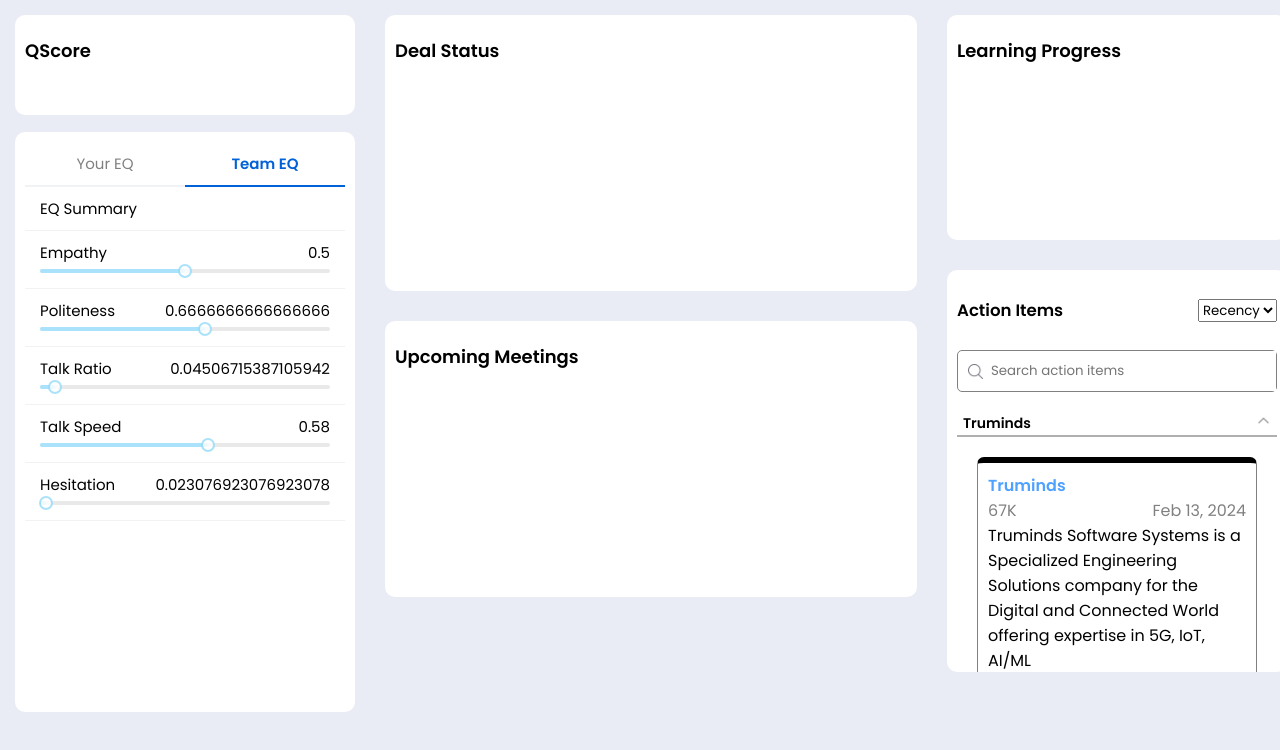
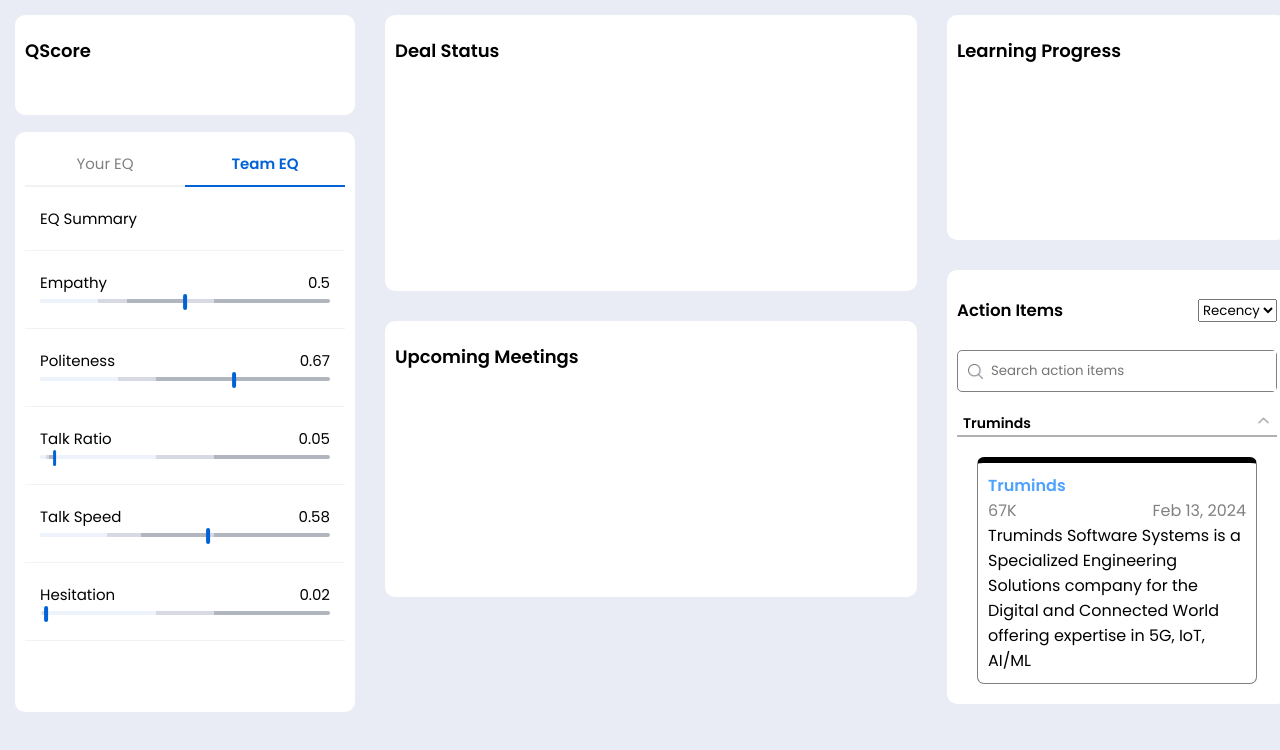
Before and after one commit to ananyagarg22/truminds-qcentral, a React (Create React App) app: page / in a window 1280 px wide. Shown: the top 750 px of the page. Built offline with nearby package versions, Linux system fonts and the light colour scheme.

Commit message:
Adding Slider CSS

```diff
--- a/src/components/ActionItemSection/ActionsItemSection.css
+++ b/src/components/ActionItemSection/ActionsItemSection.css
@@ -26,7 +26,7 @@
     width: 25vw;
     margin: 15px;
     border-radius: 10px;
-    height: 49vh;
+    height: 53vh;
     overflow-y:scroll ;
 }
 #header{
--- a/src/components/eq/EQ.css
+++ b/src/components/eq/EQ.css
@@ -37,7 +37,7 @@
     align-items: first baseline;
 }
 #metric {
-    padding: 10px;
+    padding: 20px;
     padding-left: 15px;
     padding-right: 15px;
     border-bottom: 1px solid rgb(241,242,244);
@@ -49,3 +49,24 @@
     display: flex;
     justify-content: space-between;
 }
+
+/* slider css */
+
+body .rc-slider-handle {
+    background: #0062D6;
+    border: #0062D6;
+    opacity: 1;
+    border-radius: 4px;
+    width: 0.3vw;
+    height: 2vh;
+}
+
+/* for track (till the marker) */
+body .rc-slider-track{
+    background: linear-gradient(to left, #B1B6BE 0%, #B1B6BE 40%, #D7DAE3 40%, #D7DAE3 60%, #EDF2FB 60%, #EDF2FB 100%);
+}
+
+/* for rail (after the marker) */
+body .rc-slider-rail{
+    background: linear-gradient(to left, #B1B6BE 0%, #B1B6BE 40%, #D7DAE3 40%, #D7DAE3 60%, #EDF2FB 60%, #EDF2FB 100%);
+}
--- a/src/components/eq/EQ.js
+++ b/src/components/eq/EQ.js
@@ -3,6 +3,24 @@ import './EQ.css';
 import {overallEQ} from './Eqdata.js';
 import Slider from 'rc-slider';
 import 'rc-slider/assets/index.css';
+
+function Metric(props) {
+    return (
+        <div id="metric">
+                <div id='metric_label'>
+                    <div>{props.label}</div>
+                    <div>{Math.round(props.value*100)/100}</div>
+                </div>
+                <div>
+                    <Slider
+                        value={props.value*100}
+                        min={props.min} max={props.max}
+                    />
+                    {/* <Range /> */}
+                </div>
+            </div>
+    );
+}
 
 function TeamEQ () {
     return (
@@ -12,71 +30,96 @@ function TeamEQ () {
 
 
             </div>
-            <div id="metric">
+            <Metric
+                label = "Empathy"
+                value = {overallEQ['overAll'][0]['empathy']}
+                min = {0}
+                max = {100}
+            />
+            {/* <div id="metric">
                 <div id='metric_label'>
                     <div>Empathy</div>
-                    <div>{overallEQ['overAll'][0]['empathy']}</div>
+                    <div>{Math.round(overallEQ['overAll'][0]['empathy']*100)/100}</div>
                 </div>
                 <div>
                     <Slider
                         value={overallEQ['overAll'][0]['empathy']*100}
                         min={0} max={100}
                     />
-                    {/* <Range /> */}
                 </div>
-            </div>
-            <div id="metric">
+            </div> */}
+            <Metric
+                label = "Politeness"
+                value = {overallEQ['overAll'][0]['politeness']}
+                min = {0}
+                max = {100}
+            />
+            {/* <div id="metric">
                 <div id='metric_label'>
                     <div>Politeness</div>
-                    <div>{overallEQ['overAll'][0]['politeness']}</div>
+                    <div>{Math.round(overallEQ['overAll'][0]['politeness']*100)/100}</div>
                 </div>
                 <div>
                     <Slider
-                        value={overallEQ['overAll'][0]['usersStats'][0]['empathy']*100}
+                        value={overallEQ['overAll'][0]['usersStats'][0]['politeness']*100}
                         min={0} max={100}
                     />
-                    {/* <Range /> */}
                 </div>
-            </div>
-            <div id="metric">
+            </div> */}
+            <Metric
+                label = "Talk Ratio"
+                value = {overallEQ['overAll'][0]['talkRatio']}
+                min = {0}
+                max = {100}
+            />
+            {/* <div id="metric">
                 <div id='metric_label'>
                     <div>Talk Ratio</div>
-                    <div>{overallEQ['overAll'][0]['talkRatio']}</div>
+                    <div>{Math.round(overallEQ['overAll'][0]['talkRatio']*100)/100}</div>
                 </div>
                 <div>
                     <Slider
                         value={overallEQ['overAll'][0]['talkRatio']*100}
                         min={0} max={100}
                     />
-                    {/* <Range /> */}
                 </div>
-            </div>
-            <div id="metric">
+            </div> */}
+            <Metric
+                label = "Talk Speed"
+                value = {overallEQ['overAll'][0]['speakingRate']}
+                min = {0}
+                max = {100}
+            />
+            {/* <div id="metric">
                 <div id='metric_label'>
                     <div>Talk Speed</div>
-                    <div>{overallEQ['overAll'][0]['speakingRate']}</div>
+                    <div>{Math.round(overallEQ['overAll'][0]['speakingRate']*100)/100}</div>
                 </div>
                 <div>
                     <Slider
                         value={overallEQ['overAll'][0]['speakingRate']*100}
                         min={0} max={100}
                     />
-                    {/* <Range /> */}
                 </div>
-            </div>
-            <div id="metric">
+            </div> */}
+            <Metric
+                label = "Hesitation"
+                value = {overallEQ['overAll'][0]['hesitation']}
+                min = {0}
+                max = {100}
+            />
+            {/* <div id="metric">
                 <div id='metric_label'>
                     <div>Hesitation</div>
-                    <div>{overallEQ['overAll'][0]['hesitation']}</div>
+                    <div>{Math.round(overallEQ['overAll'][0]['hesitation']*100)/100}</div>
                 </div>
                 <div>
                     <Slider
                         value={overallEQ['overAll'][0]['hesitation']*100}
                         min={0} max={100}
                     />
-                    {/* <Range /> */}
                 </div>
-            </div>
+            </div> */}
         </div>
     )
 }
@@ -86,7 +129,7 @@ function YourEQ () {
             <div id="metric">
                 <div id='metric_label'>
                     <div>Empathy</div>
-                    <div>{overallEQ['overAll'][0]['usersStats'][0]['empathy']}</div>
+                    <div>{Math.round(overallEQ['overAll'][0]['usersStats'][0]['empathy']*100)/100}</div>
                 </div>
                 <div>
                     <Slider
@@ -99,7 +142,7 @@ function YourEQ () {
             <div id="metric">
                 <div id='metric_label'>
                     <div>Politeness</div>
-                    <div>{overallEQ['overAll'][0]['usersStats'][0]['politeness']}</div>
+                    <div>{Math.round(overallEQ['overAll'][0]['usersStats'][0]['politeness']*100)/100}</div>
                 </div>
                 <div>
                     <Slider
@@ -112,7 +155,7 @@ function YourEQ () {
             <div id="metric">
                 <div id='metric_label'>
                     <div>Talk Ratio</div>
-                    <div>{overallEQ['overAll'][0]['usersStats'][0]['talkRatio']}</div>
+                    <div>{Math.round(overallEQ['overAll'][0]['usersStats'][0]['talkRatio']*100)/100}</div>
                 </div>
                 <div>
                     <Slider
@@ -125,7 +168,7 @@ function YourEQ () {
             <div id="metric">
                 <div id='metric_label'>
                     <div>Talk Speed</div>
-                    <div>{overallEQ['overAll'][0]['usersStats'][0]['speakingRate']}</div>
+                    <div>{Math.round(overallEQ['overAll'][0]['usersStats'][0]['speakingRate']*100)/100}</div>
                 </div>
                 <div>
                     <Slider
@@ -138,7 +181,7 @@ function YourEQ () {
             <div id="metric">
                 <div id='metric_label'>
                     <div>Hesitation</div>
-                    <div>{overallEQ['overAll'][0]['usersStats'][0]['hesitation']}</div>
+                    <div>{Math.round(overallEQ['overAll'][0]['usersStats'][0]['hesitation']*100)/100}</div>
                 </div>
                 <div>
                     <Slider
@@ -170,9 +213,7 @@ export function EQ (){
         </div>
         <div id='contentEQ'>
             {currentpage === 1 ? <YourEQ/>:<TeamEQ/>}
-
         </div>
-
     </div>
     )
 
```
